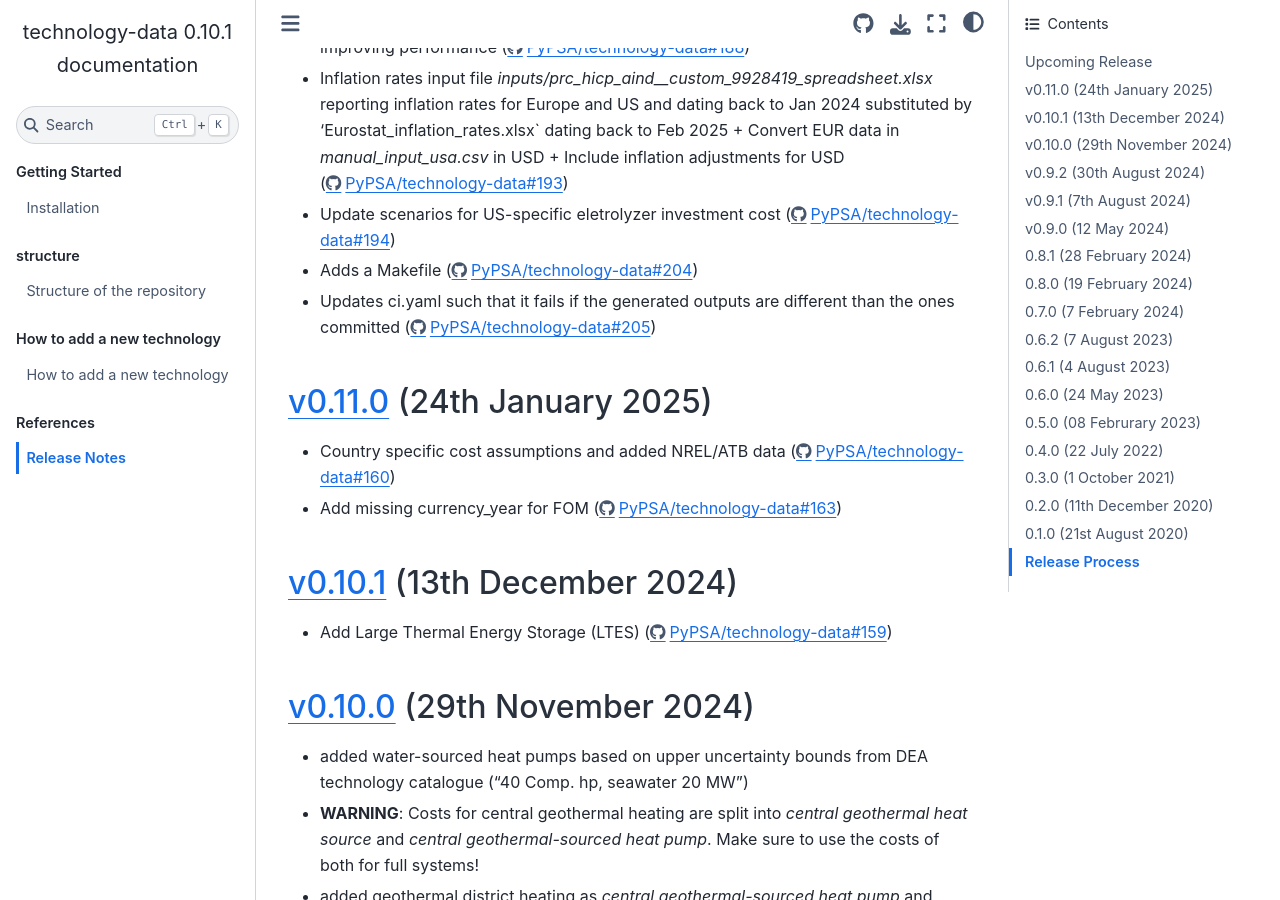
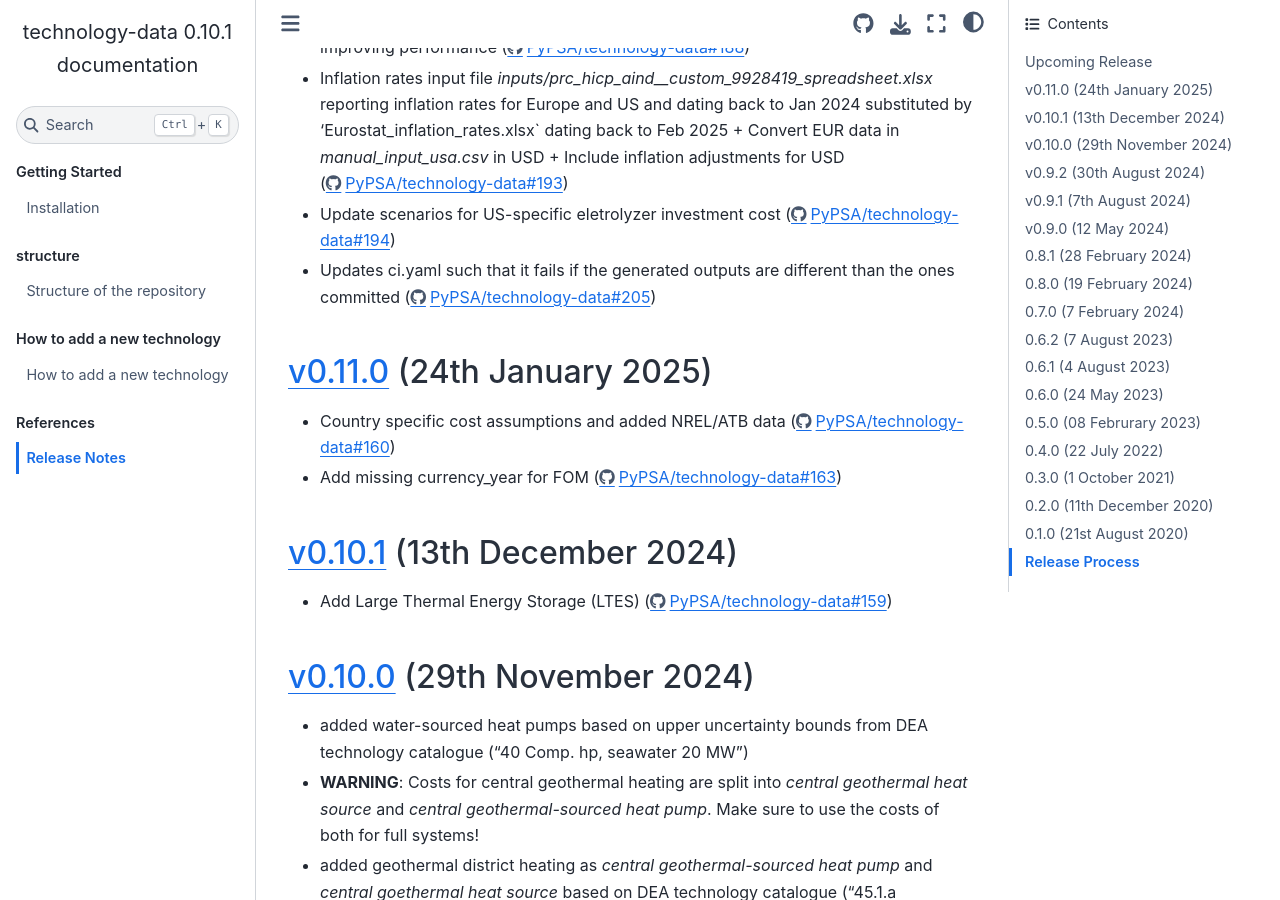
Before and after one commit to PyPSA/technology-data, a Sphinx documentation site: the page built from docs/release_notes.rst, in a window 1280 px wide and 900 px high, scrolled down 818 px. Built offline with Sphinx 7.4.7 and the Sphinx Book theme 1.1.4, drawn with Linux system fonts in a browser that asks for light colours.

Commit message:
update the release notes

```diff
--- a/docs/release_notes.rst
+++ b/docs/release_notes.rst
@@ -43,8 +43,6 @@ Upcoming Release
 * Inflation rates input file `inputs/prc_hicp_aind__custom_9928419_spreadsheet.xlsx` reporting inflation rates for Europe and US and dating back to Jan 2024 substituted by 'Eurostat_inflation_rates.xlsx` dating back to Feb 2025 + Convert EUR data in `manual_input_usa.csv` in USD + Include inflation adjustments for USD (https://github.com/PyPSA/technology-data/pull/193)
 
 * Update scenarios for US-specific eletrolyzer investment cost (https://github.com/PyPSA/technology-data/pull/194)
-
-* Adds a Makefile (https://github.com/PyPSA/technology-data/pull/204)
 
 * Updates ci.yaml such that it fails if the generated outputs are different than the ones committed (https://github.com/PyPSA/technology-data/pull/205)
 
```
